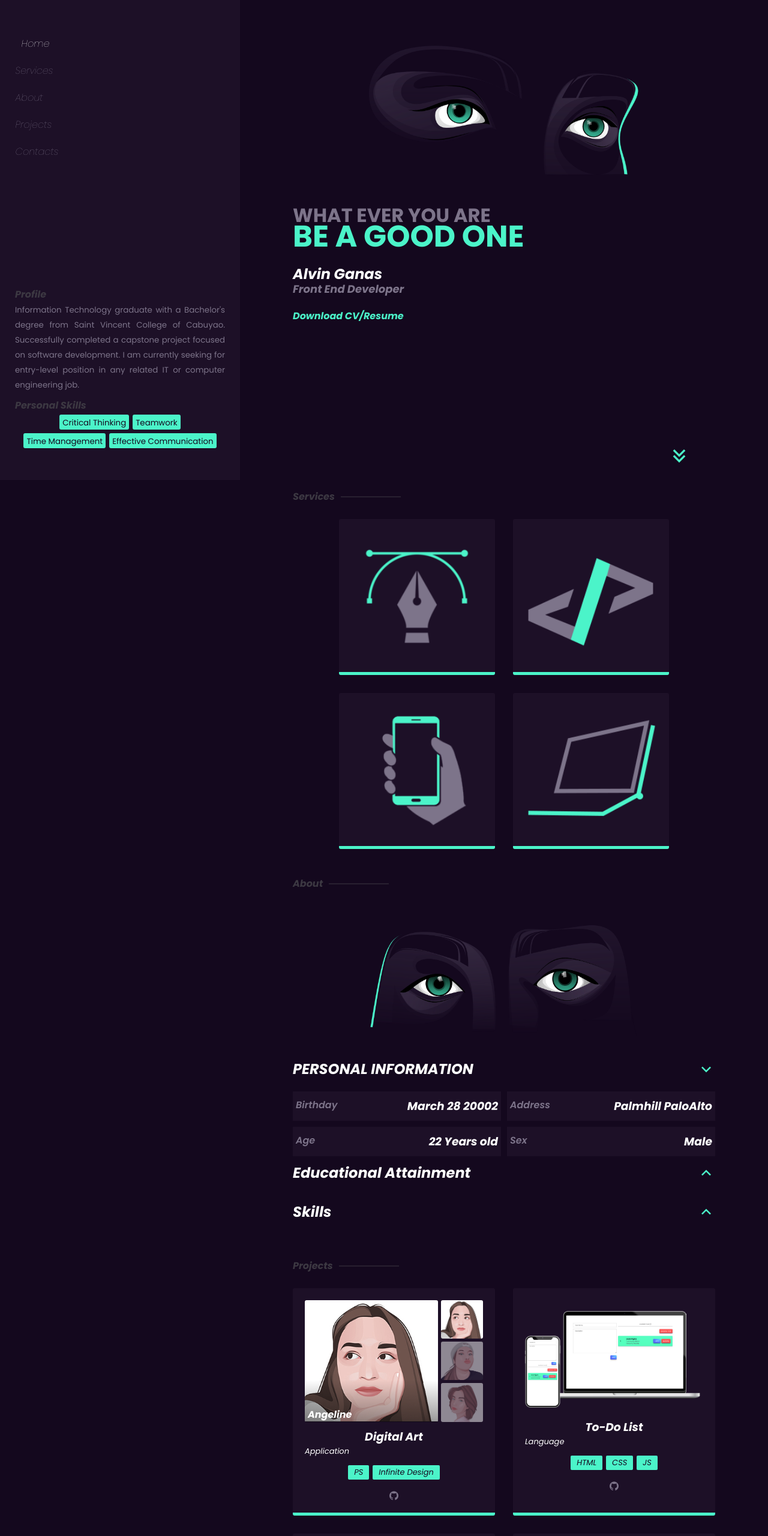
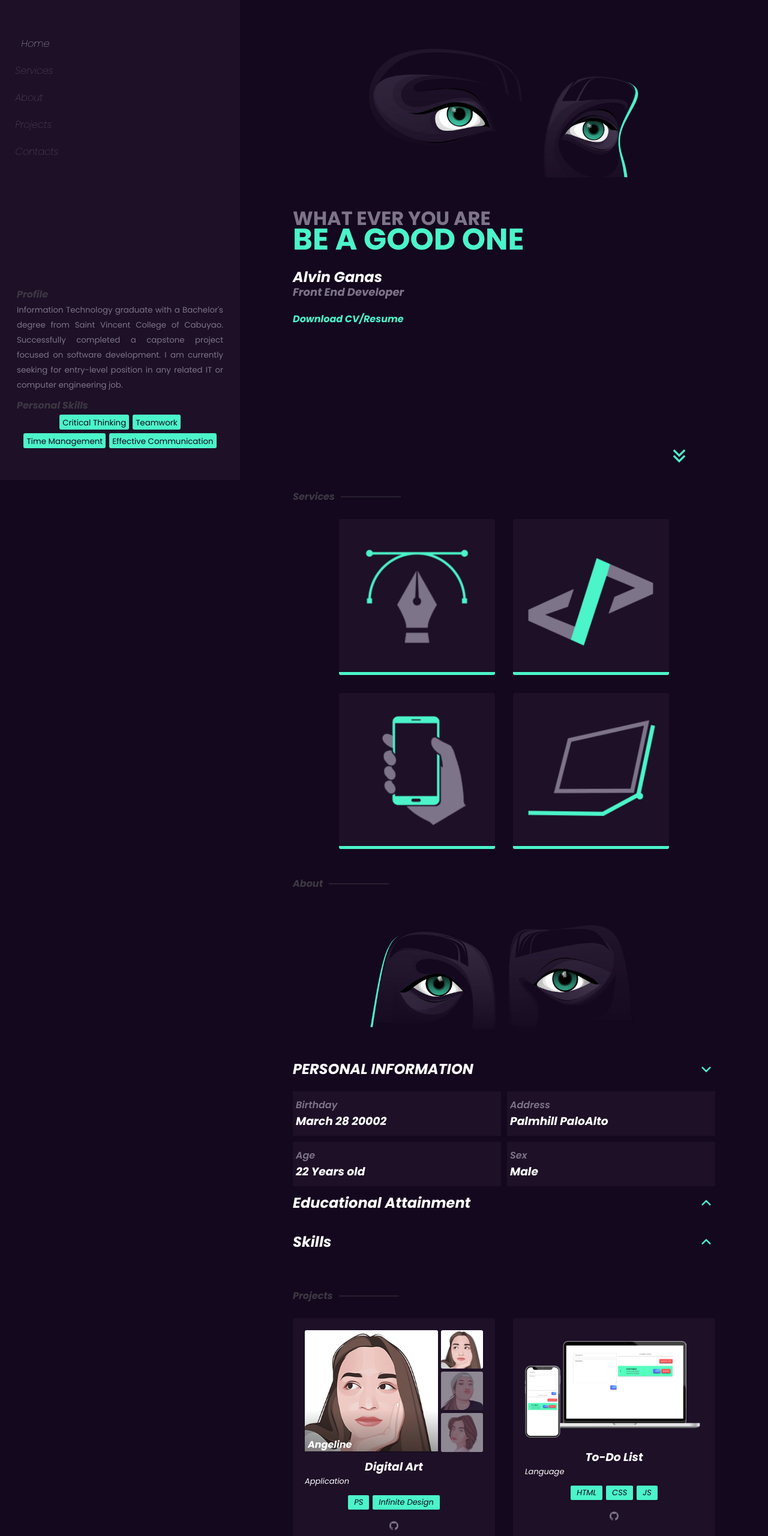
Before and after one commit to 4lavin/portfolio, a plain HTML site: page index.html in a window 1280 px wide. Shown: the top 2560 px of the page at 60% size. Drawn offline with nearby package versions, Linux system fonts and the light colour scheme; some packages are replaced by stand-ins of ours; a script that the page names is missing.

Commit message:
first commit

```diff
--- a/index.html
+++ b/index.html
@@ -179,32 +179,32 @@
                         </div>
                         <div class="accordion-content">
                             <div class="box">
-                                <p>Elementary</p>
-                                <div style="text-align: right;">
-                                    <h3>North Marie Montessori<br>Academy</h3>
+                                <div>
+                                    <p>Elementary</p>
+                                    <h3>North Marie Montessori</h3>
                                     <p>Canlubang</p>
                                     <p class="date">2014</p>
                                 </div>
                             </div>
                             <div class="box">
-                                <p>HighSchool</p>
-                                <div style="text-align: right;">
+                                <div>
+                                    <p>HighSchool</p>
                                     <h3>PaloAlto Integrated<br>School</h3>
                                     <p>PaloAlto</p>
                                     <p class="date">2018</p>
                                 </div>
                             </div>
                             <div class="box">
-                                <p>SeniorHighSchool</p>
-                                <div style="text-align: right;">
+                                <div>
+                                    <p>SeniorHighSchool</p>
                                     <h3>Saint John and Paul Educational Found.</h3>
                                     <p>Halang</p>
                                     <p class="date">2020</p>
                                 </div>
                             </div>
                             <div class="box">
-                                <p>College</p>
-                                <div style="text-align: right;">
+                                <div>
+                                    <p>College</p>
                                     <h3>Saint Vincent College of<br>Cabuyao</h3>
                                     <p>Cabuyao</p>
                                     <p class="date">2024</p>
--- a/style.css
+++ b/style.css
@@ -32,7 +32,7 @@ body {
     position: absolute;
     bottom: 40px;
     left: 0;
-    padding: 40px 25px 10px;
+    padding: 40px 7% 10px;
 }
 
 .objectives-body {
@@ -121,7 +121,7 @@ main {
 
 .home-page {
     height: 100vh;
-    padding-top: 35px;
+    padding-top: 40px;
 }
 
 .home-content {
@@ -443,8 +443,6 @@ main {
 }
 
 .accordion-content .box {
-    display: flex;
-    justify-content: space-between;
     background: #1d1027;
     padding: 10px 5px;
 }
@@ -480,10 +478,12 @@ main {
 
 .skills-item {
     flex-basis: 20%;
+    min-width: 60px;
 }
 
 .skills-item img {
     width: 100%;
+    min-width: 30px;
     padding: 10px;
 }
 
@@ -523,6 +523,7 @@ main {
     color: #fff;
     font-weight: 100;
     pointer-events: none;
+    font-style: ;
 }
 .error-container {
     margin-bottom: 5px;
@@ -635,6 +636,7 @@ main {
         display: block;
         text-align: center;
         left: 50%;
+        text-wrap: nowrap;
         transform: translateX(-50%);
     }
 
@@ -659,7 +661,7 @@ main {
     }
 
     .grid-container {
-        grid-template-columns: 300px;
+        grid-template-columns: 260px;
     }
 
     .accordion-content {
@@ -682,11 +684,14 @@ main {
     .sidebar {
         width: 50px;
     }
+    .grid-container {
+        grid-template-columns: 1fr;
+    }
 
     .objectives {
         display: none;
         position: fixed;
-        width: 300px;
+        width: 250px;
         left: 60px;
         background: #1d1027;
         bottom: 10px;
```
